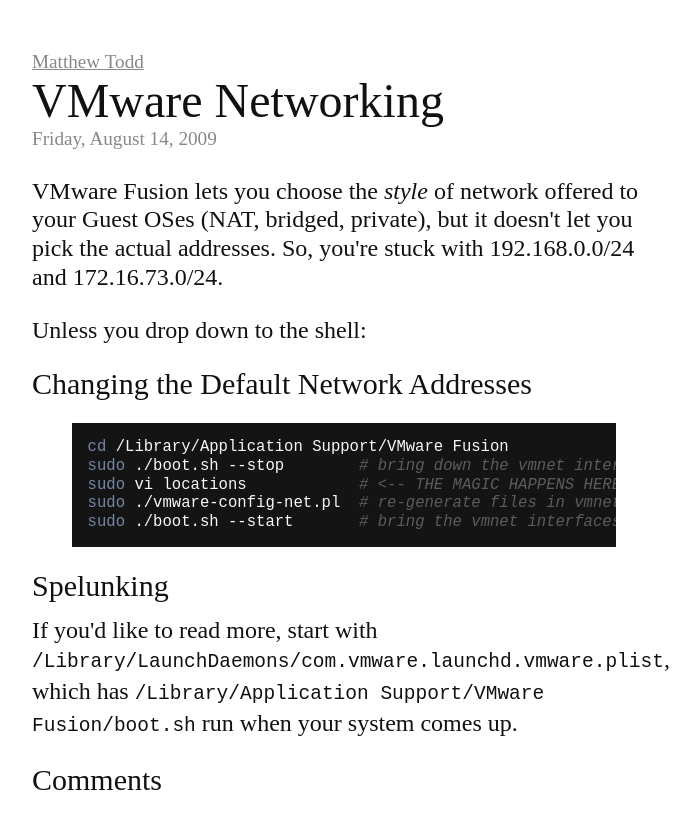
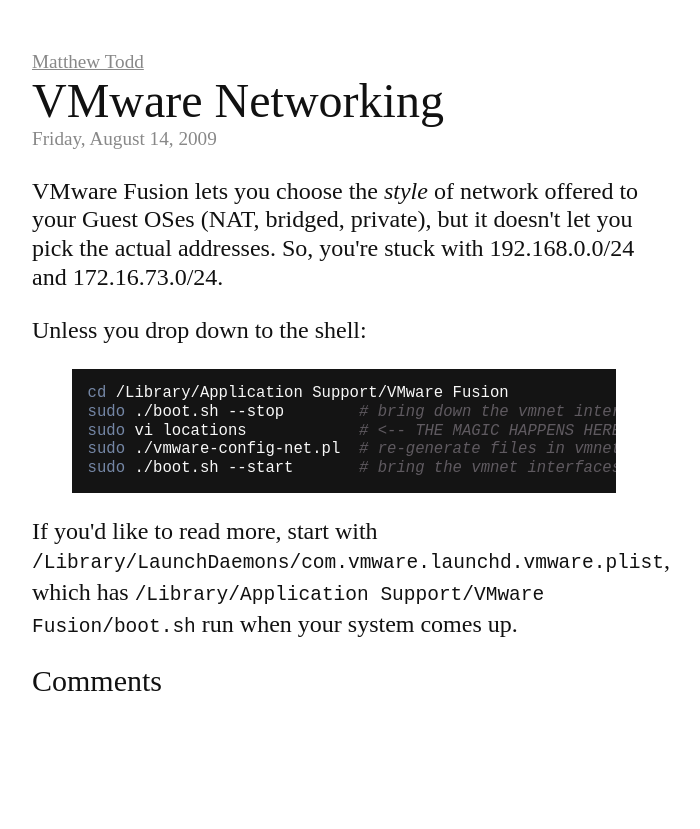
Before and after one commit to matthewtodd/matthewtodd.github.io, a Jekyll site: the page built from app/_posts/2009-08-14-vmware-networking.markdown, in a window 1280 px wide. Shown: the top 829 px of the page, without its empty margins (296-996 px from the left). Built offline with Jekyll 4.4.1, drawn with Linux system fonts in a browser that asks for light colours; comment, search, counter and statistics services are not loaded.

Commit message:
This post didn't need headings.

```diff
--- a/app/_posts/2009-08-14-vmware-networking.markdown
+++ b/app/_posts/2009-08-14-vmware-networking.markdown
@@ -7,8 +7,6 @@ layout: post
 
 <p>Unless you drop down to the shell:</p>
 
-<h2>Changing the Default Network Addresses</h2>
-
 {% highlight bash %}
 cd /Library/Application Support/VMware Fusion
 sudo ./boot.sh --stop        # bring down the vmnet interfaces
@@ -17,6 +15,4 @@ sudo ./vmware-config-net.pl  # re-generate files in vmnet1/ and vmnet8/
 sudo ./boot.sh --start       # bring the vmnet interfaces back up
 {% endhighlight %}
 
-<h2>Spelunking</h2>
-
 <p>If you'd like to read more, start with <tt>/Library/LaunchDaemons/com.vmware.launchd.vmware.plist</tt>, which has <tt>/Library/Application Support/VMware Fusion/boot.sh</tt> run when your system comes up.</p>
```
